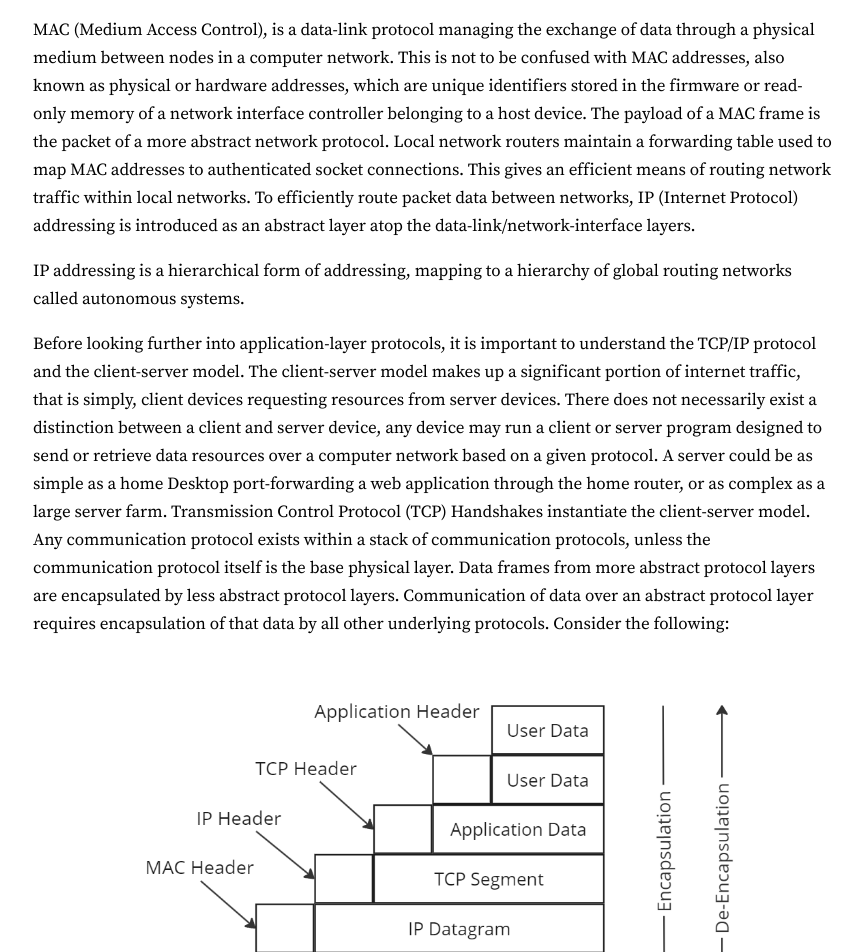
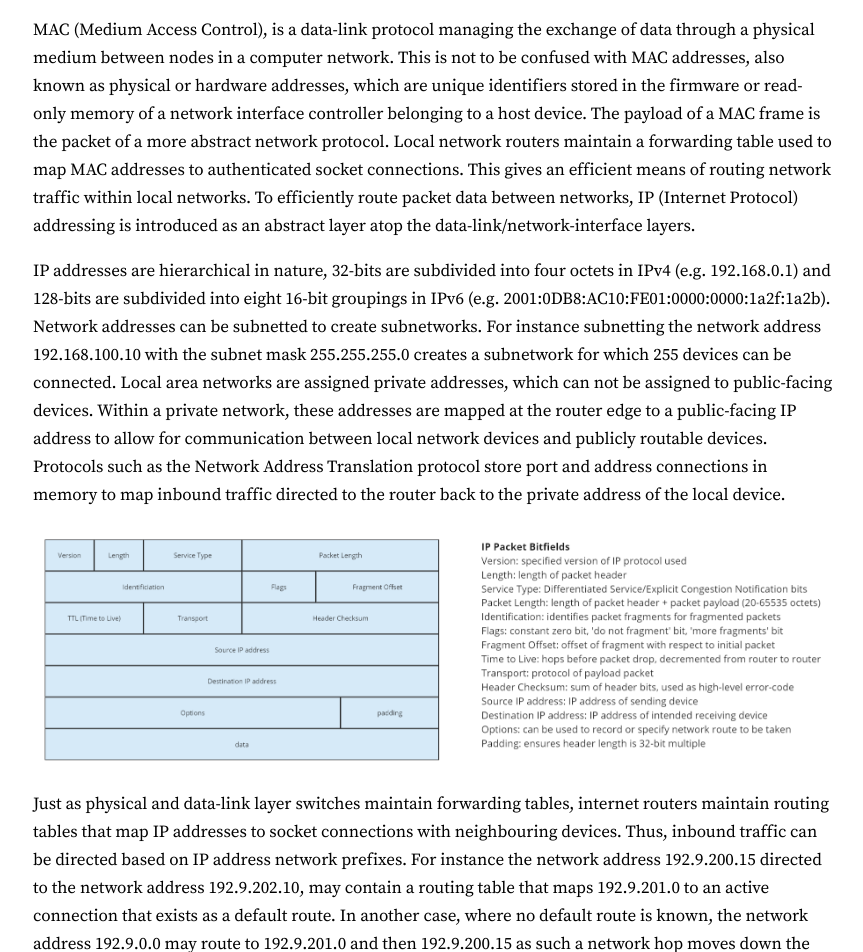
Before and after one commit to Rory-Mac/personal-website, a Jekyll site: the page built from High-Level Programming/Computer Networks.markdown, in a window 1280 px wide and 1400 px high, scrolled down 1878 px. Shown: the top 952 px of the window, without its empty margins (207-1070 px from the left). Built offline with Jekyll 4.4.1, drawn with Linux system fonts in a browser that asks for light colours; some of the changed text lies outside the part shown; grey boxes are pictures that could not be loaded.

Commit message:
IP packet bitfields and protocol description

```diff
--- a/High-Level Programming/Computer Networks.markdown
+++ b/High-Level Programming/Computer Networks.markdown
@@ -21,11 +21,22 @@ confused with MAC addresses, also known as physical or hardware addresses, which
 controller belonging to a host device. The payload of a MAC frame is the packet of a more abstract network protocol. Local network routers maintain a forwarding table
 used to map MAC addresses to authenticated socket connections. This gives an efficient means of routing network traffic within local networks. To efficiently route
 packet data between networks, IP (Internet Protocol) addressing is introduced as an abstract layer atop the data-link/network-interface layers.</p>
-<p>IP addressing is a hierarchical form of addressing, mapping to a hierarchy of global routing networks called autonomous systems.</p>
+<p>IP addresses are hierarchical in nature, 32-bits are subdivided into four octets in IPv4 (e.g. 192.168.0.1) and 128-bits are subdivided into eight 16-bit groupings
+in IPv6 (e.g. 2001:0DB8:AC10:FE01:0000:0000:1a2f:1a2b). Network addresses can be subnetted to create subnetworks. For instance subnetting the network address
+192.168.100.10 with the subnet mask 255.255.255.0 creates a subnetwork for which 255 devices can be connected. Local area networks are assigned private addresses,
+which can not be assigned to public-facing devices. Within a private network, these addresses are mapped at the router edge to a public-facing IP address to allow for
+communication between local network devices and publicly routable devices. Protocols such as the Network Address Translation protocol store port and address connections
+in memory to map inbound traffic directed to the router back to the private address of the local device.</p>
+<p><img src="/Assets/images/IP_packet_bitfields.png" width="100%" height="100%"></p>
+<p>Just as physical and data-link layer switches maintain forwarding tables, internet routers maintain routing tables that map IP addresses to socket connections
+with neighbouring devices. Thus, inbound traffic can be directed based on IP address network prefixes. For instance the network address 192.9.200.15 directed to
+the network address 192.9.202.10, may contain a routing table that maps 192.9.201.0 to an active connection that exists as a default route. In another case, where no
+default route is known, the network address 192.9.0.0 may route to 192.9.201.0 and then 192.9.200.15 as such a network hop moves down the internet backbone towards
+the target device.</p>
+<p><img src="/Assets/images/internet_overview.png" width="100%" height="100%"></p>
 <!--
-IP addressing and global routing
-TCP handshake
-DNS and HTTP
+Diagram of the internet, BGP, OSPF
+TCP handshake, DNS and HTTP
 -->
 <p>Before looking further into application-layer protocols, it is important to understand the TCP/IP protocol and the client-server model. The
 client-server model makes up a significant portion of internet traffic, that is simply, client devices requesting resources from server devices. There
```
Also changed, not shown: Assets/images/IP_packet_bitfields.png (added).
